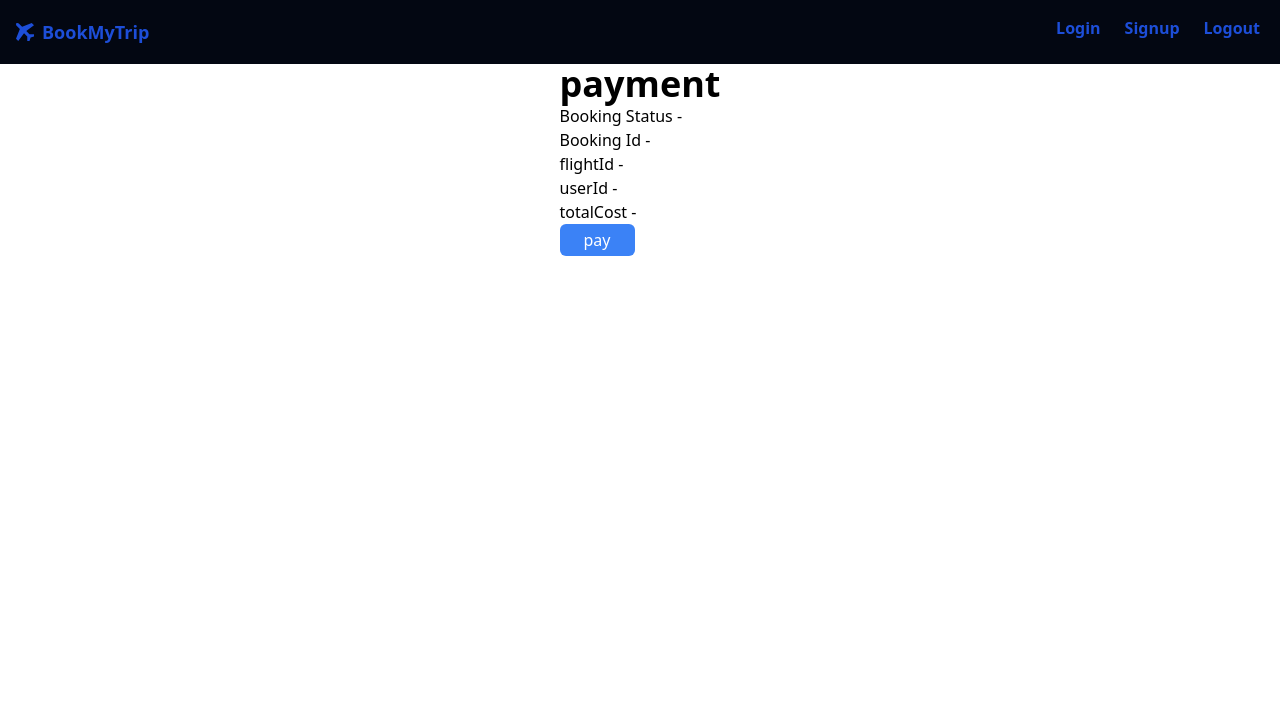
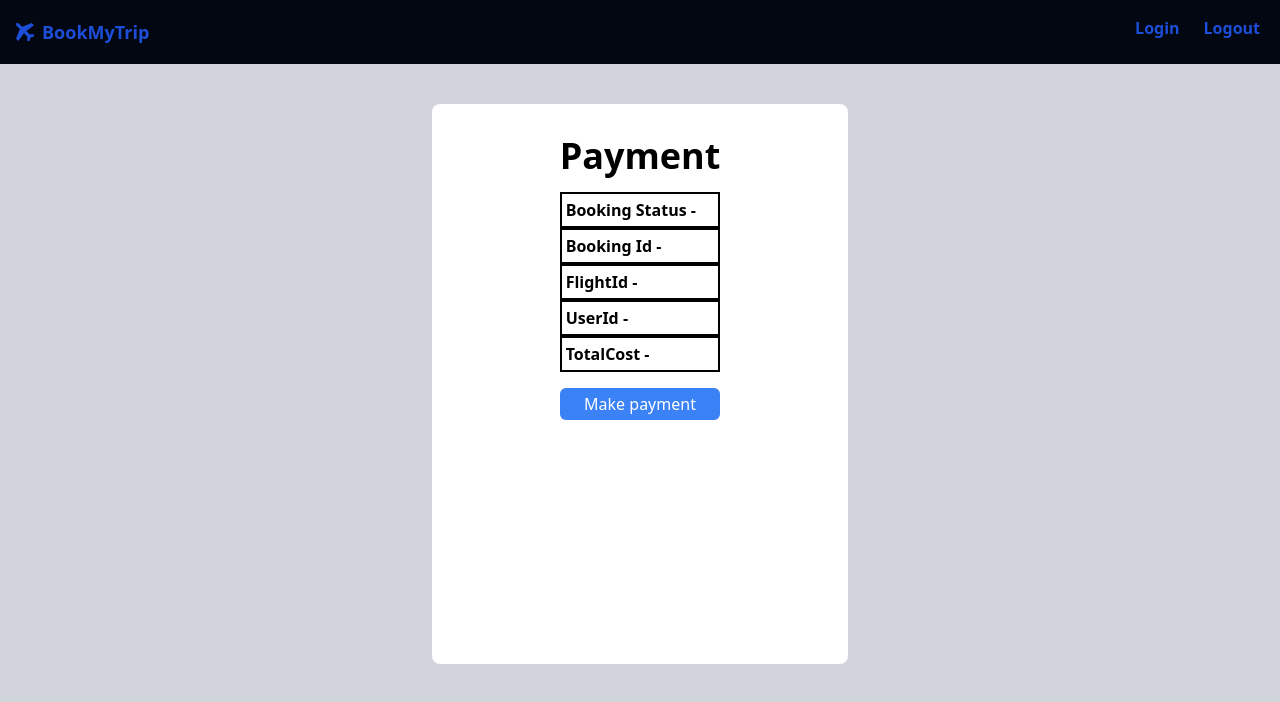
Before and after one commit to omrajhalwa/BookMyTrip_Frontend, a React (Create React App) app: page /payment in a window 1280 px wide. Shown: the top 702 px of the page. Built offline with nearby package versions, Linux system fonts and the light colour scheme.

Commit message:
Added signout and style payment and home footer

```diff
--- a/src/components/Body.tsx
+++ b/src/components/Body.tsx
@@ -5,6 +5,7 @@ import Login from './Login';
 import Payment from './Payment';
 import Booking from './Booking';
 import PaymentDone from './PaymentDone';
+import Loading from './Loading';
 
 
 export default function Body() {
@@ -33,6 +34,9 @@ export default function Body() {
         }, {
             path: '/payment/transaction',
             element: <PaymentDone />
+        },{
+            path:'/loading',
+            element:<Loading/>
         }
     ])
 
--- a/src/components/Flight.tsx
+++ b/src/components/Flight.tsx
@@ -25,14 +25,7 @@ export default function Flight() {
     return (
         <div className="bg-slate-200  h-full w-full ">
             <NavBar />
-            <div className="flex h-full sticky top-0   py-20 px-20">
-
-
-                <div className="w-[40%] bg-white p-4  border-black border-2 h-full p-4" >
-                    <div className="h-full">
-                        filter section
-                    </div>
-                </div>
+            <div className="flex h-full sticky top-0  w-[100%] px-40">
 
                 <div className="w-full h-full  flex-col ">
 
--- /dev/null
+++ b/src/components/Footer.tsx
@@ -0,0 +1,25 @@
+
+
+
+
+
+export default function Footer() {
+    return (
+        <div className="bg-gray-200 flex justify-between w-full h-full">
+          <div className="h-[33%] p-12">
+            <div className="text-md font-bold">Why BookMyTrip?</div>
+            <div className="text-sm">Established in 2000, MakeMyTrip has since positioned itself as one of the leading companies, providing great offers, competitive airfares, exclusive discounts, and a seamless online booking experience to many of its customers. The experience of booking your flight tickets, hotel stay, and holiday package through our desktop site or mobile app can be done with complete ease and no hassles at all. We also deliver amazing offers, such as Instant Discounts, Fare Calendar, MyRewardsProgram, MyWallet, and many more while updating them from time to time to better suit our customers’ evolving needs and demands.</div>
+          </div>
+
+          <div className="h-[33%] p-12">
+            <div className="text-md font-bold">Booking Flights with MakeMyTrip</div>
+            <div className="text-sm">At MakeMyTrip, you can find the best of deals and cheap air tickets to any place you want by booking your tickets on our website or app. Being India’s leading website for hotel, flight, and holiday bookings, MakeMyTrip helps you book flight tickets that are affordable and customized to your convenience. With customer satisfaction being our ultimate goal, we also have a 24/7 dedicated helpline to cater to our customer’s queries and concerns. Serving over 5 million happy customers, we at MakeMyTrip are glad to fulfill the dreams of folks who need a quick and easy means to find air tickets. You can get a hold of the cheapest flight of your choice today while also enjoying the other available options for your travel needs with us</div>
+          </div>
+
+          <div className="h-[33%] p-12">
+            <div className="text-md font-bold">Domestic Flights with MakeMyTrip</div>
+            <div className="text-sm" >MakeMyTrip is India's leading player for flight bookings. With the cheapest fare guarantee, experience great value at the lowest price. Instant notifications ensure current flight status, instant fare drops, amazing discounts, instant refunds and rebook options, price comparisons and many more interesting features</div>
+          </div>
+        </div>
+    )
+}
--- a/src/components/Home.tsx
+++ b/src/components/Home.tsx
@@ -11,6 +11,7 @@ import Calendar from 'react-calendar';
 import 'react-calendar/dist/Calendar.css';
 import useAirports from "../hooks/useAirports";
 import { RootState } from "../redux/store";
+import Footer from "./Footer";
 export default function Home() {
     useAirports();
     const [isLoading, setIsLoading] = useState(true);
@@ -325,6 +326,7 @@ export default function Home() {
                             </form>
                         </div>
                     </div>
+                    <Footer/>
                 </>
             )}
         </div>
--- a/src/components/Loading.tsx
+++ b/src/components/Loading.tsx
@@ -4,15 +4,15 @@ import { BarLoader, CircleLoader, ClipLoader, PuffLoader, HashLoader, BeatLoader
 
 export default function Loading(isLoading: any) {
     return (
-        <div className="flex justify-center items-center">
-            <div className="font-bold text-4xl">
+        <div className="flex justify-center items-center w-full h-screen">
+            <div className="font-bold text-4xl px-40">
 
-                <div className=''>
-                    <HashLoader color={"#123abc"} loading={isLoading} size={100} className='mt-24' />
+                <div className='w-full px-10'>
+                    <HashLoader color={"#123abc"} loading={isLoading} size={100} className='mt-10' />
                 </div>
 
 
-                <div className='flex '>
+                <div className='flex'>
                     <div>please wait</div>  <div className='pt-2'><BeatLoader color={"black"} loading={isLoading} size={15} margin={4} /></div>
                 </div>
             </div>
--- a/src/components/NavBar.tsx
+++ b/src/components/NavBar.tsx
@@ -1,17 +1,37 @@
 import React from 'react'
 import { useNavigate } from 'react-router-dom'
 import { ImAirplane } from "react-icons/im";
+import axios from 'axios';
+import { useDispatch } from 'react-redux';
+import { setUser } from '../redux/userSlice';
 
 export default function NavBar() {
 
     const navigate = useNavigate();
+    const dispatch = useDispatch();
+
+
+    async function logoutHandler() {
+        try {
+            try {
+                const response = await axios.get('http://localhost:3001/api/v1/user/signout');
+                console.log(response);
+
+                dispatch(setUser({}));
+
+            } catch (error) {
+                console.log(error);
+            }
+        } catch (error) {
+            console.log(error);
+        }
+    }
     return (
         <div className='w-full h-16 p-2 bg-gray-950 flex sticky top-0 z-40'>
             <div className='text-blue-700 font-bold p-2 text-lg flex items-center'><ImAirplane /><div className='m-2'>BookMyTrip</div> </div>
             <div className='ml-auto flex'>
                 <div onClick={(e) => navigate('/login')} className='text-blue-700 font-semibold p-2 text-md mx-1'>Login</div>
-                <div className='text-blue-700 font-semibold p-2 text-md mx-1 '>Signup</div>
-                <div className='text-blue-700 font-semibold p-2 text-md mx-1'>Logout</div>
+                <div onClick={() => logoutHandler} className='text-blue-700 font-semibold p-2 text-md mx-1'>Logout</div>
             </div>
         </div>
     )
--- a/src/components/Payment.tsx
+++ b/src/components/Payment.tsx
@@ -54,40 +54,41 @@ export default function Payment() {
 
     return (
 
-        <><NavBar/>
+        <div className="h-screen w-full overflow-hidden">
+            <NavBar/>
             {
                  (
 
-                    <div className="flex justify-center">
+                    <div className="flex justify-center bg-gray-300 w-full h-full px-6">
 
 
-                        <div className="">
+                        <div className="bg-white px-32 py-6 h-[70%] rounded-lg mt-10">
 
-                            <div className="font-bold text-4xl">
-                                payment
+                            <div className="font-bold text-4xl items-center mx-auto mt-2 flex justify-center">
+                                <p>Payment</p>
                             </div>
 
-                            <div>
+                            <div className="mt-4">
                                 <form onSubmit={submitHandler}>
-                                    <div>
+                                    <div className="font-bold border-2 border-black p-1">
                                         Booking Status - {bookingTransaction.status}
                                     </div>
-                                    <div>
+                                    <div className="font-bold border-2 border-black p-1">
                                         Booking Id   - {bookingTransaction.id}
                                     </div>
-                                    <div>
-                                        flightId -{bookingTransaction.flightId}
+                                    <div className="font-bold border-2 border-black p-1">
+                                        FlightId - {bookingTransaction.flightId}
                                     </div>
-                                    <div>
-                                        userId - {bookingTransaction.userId}
+                                    <div className="font-bold border-2 border-black p-1">
+                                        UserId - {bookingTransaction.userId}
                                     </div>
 
-                                    <div>
-                                        totalCost - {bookingTransaction.totalCost}
+                                    <div className="font-bold border-2 border-black p-1">
+                                        TotalCost - {bookingTransaction.totalCost}
                                     </div>
 
-                                    <div>
-                                        <button className="bg-blue-500 px-6 py-1 text-white rounded-md">pay</button>
+                                    <div className="flex justify-center mt-4">
+                                        <button className="bg-blue-500 px-6 py-1 text-white rounded-md">Make payment</button>
                                     </div>
                                 </form>
                             </div>
@@ -95,7 +96,7 @@ export default function Payment() {
                     </div>
                 )
             }
-        </>
+        </div>
 
     )
 }
--- a/src/components/PaymentDone.tsx
+++ b/src/components/PaymentDone.tsx
@@ -1,7 +1,8 @@
 import { useEffect, useState } from "react";
-
+import { RootState } from "../redux/store"
 import PaymentLoading from './PaymentLoading'
 import { useNavigate } from "react-router-dom";
+import { useSelector } from "react-redux";
 
 
 
@@ -10,6 +11,8 @@ export default function PaymentDone() {
 
     const [isLoading, setIsLoading] = useState(true);
     const navigate = useNavigate();
+    const { bookingTransaction } = useSelector((store: RootState) => store.userSlice);
+
 
     useEffect(() => {
         setTimeout(() => {
@@ -23,14 +26,45 @@ export default function PaymentDone() {
 
             {
                 isLoading ? (<PaymentLoading />) : (
-                    <div className="flex-col justify-center mt-auto">
-                        <div className="text-4xl font-bold">
-                            Successfully booked a ticket
-                        </div>
-                        <div className="p-4">
-                            <button onClick={(e) => navigate('/')} className="bg-blue-800 font-bold px-4 py-2 text-white rounded-md">Home</button>
+
+
+
+                    <div className="flex justify-center bg-gray-300 w-full h-screen px-6">
+
+
+                        <div className="bg-white px-32 py-6 h-[70%] rounded-lg mt-10">
+
+                            <div className="font-bold text-4xl items-center mx-auto mt-2 flex justify-center">
+                                <p>SuccessFully Booked The Ticket</p>
+                            </div>
+
+                            <div className="mt-4 px-16">
+
+                                <div className="font-bold border-2 border-black p-1 flex ">
+                                    <div>Booking Status - </div><p className="text-green-600">  Booked</p>
+                                </div>
+                                <div className="font-bold border-2 border-black p-1">
+                                    Transaction Id   - {bookingTransaction.id}
+                                </div>
+                                <div className="font-bold border-2 border-black p-1">
+                                    FlightId - {bookingTransaction.flightId}
+                                </div>
+                                <div className="font-bold border-2 border-black p-1">
+                                    UserId - {bookingTransaction.userId}
+                                </div>
+
+                                <div className="font-bold border-2 border-black p-1">
+                                    TotalCost - {bookingTransaction.totalCost}
+                                </div>
+
+                                <div className="p-4 flex justify-center">
+                                    <button onClick={(e) => navigate('/')} className="bg-blue-800 font-bold px-4 py-2 text-white rounded-md">Home</button>
+                                </div>
+
+                            </div>
                         </div>
                     </div>
+
                 )
             }
         </>
```
